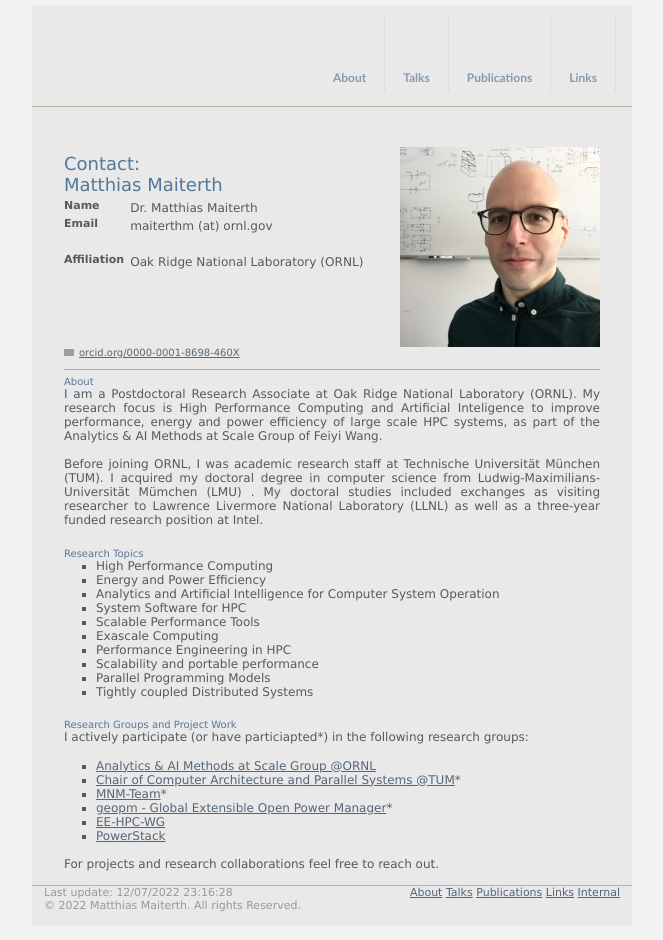
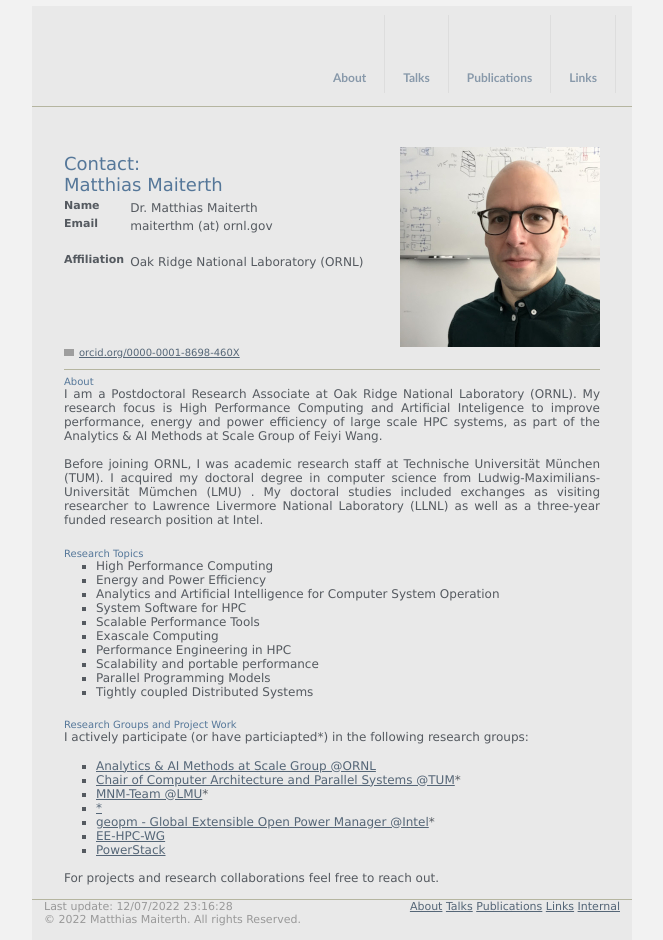
Before and after one commit to maiterth/maiterth.github.io, a plain HTML site: page index.html in a window 1280 px wide. Shown: the whole page, without its empty margins (308-971 px from the left). Drawn offline with Linux system fonts and the light colour scheme; grey boxes are pictures that could not be loaded.

Commit message:
Update index.html

```diff
--- a/index.html
+++ b/index.html
@@ -85,8 +85,9 @@
                 <ul>
                     <li><a href="https://www.ornl.gov/group/aaims">Analytics & AI Methods at Scale Group @ORNL</a></li>
                     <li><a href="http://https://www.ce.cit.tum.de/caps/">Chair of Computer Architecture and Parallel Systems @TUM</a>*</li>
-                    <li><a href="http://www.nm.ifi.lmu.de">MNM-Team</a>*</li>
-                    <li><a href="https://geopm.github.io/">geopm - Global Extensible Open Power Manager</a>*</li>
+                    <li><a href="http://www.nm.ifi.lmu.de">MNM-Team @LMU</a>*</li>
+                    <li><a href="https://computing.llnl.gov/casc"CASC @LLNL</a>*</li>
+                    <li><a href="https://geopm.github.io/">geopm - Global Extensible Open Power Manager @Intel</a>*</li>
                     <li><a href="https://eehpcwg.llnl.gov/">EE-HPC-WG</a></li>
                     <li><a href="https://powerstack.lrr.in.tum.de/">PowerStack</a></li>
                 </ul>
```
